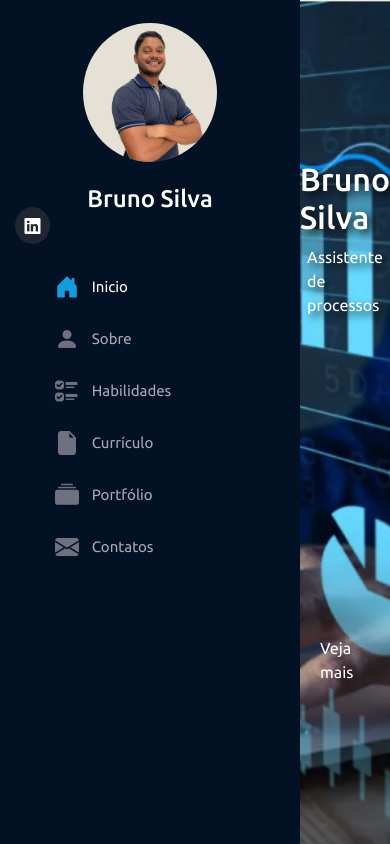
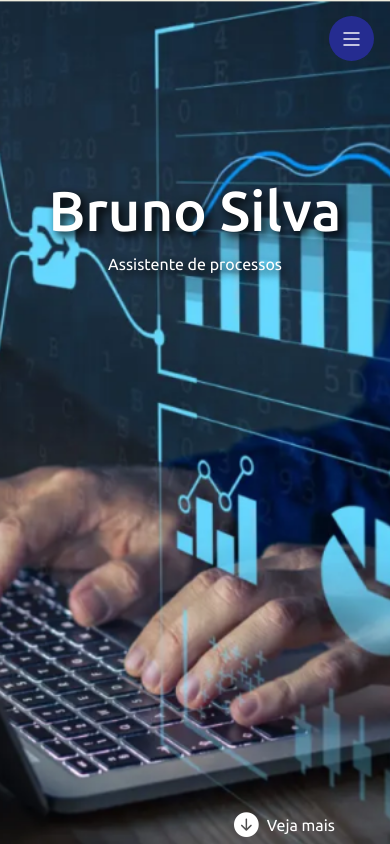
Before and after one commit to BBRRUUNNOO/curriculo_web, a Flask app: page / in a window 390 px wide. Run offline with Flask 3, Linux system fonts and the light colour scheme; some libraries are stand-ins or nearby versions.

Commit message:
menu responsivo

```diff
--- a/static/script.js
+++ b/static/script.js
@@ -0,0 +1,11 @@
+/* Abre e fecha menu lateral em mobile*/
+
+const menuMobile = document.querySelector('.menu-mobile')
+const body = document.querySelector('body')
+
+menuMobile.addEventListener('click' , () => {
+    menuMobile.classList.contains("bi-list")
+    ? menuMobile.classList.replace("bi-list", "bi-x")
+    : menuMobile.classList.replace("bi-x", "bi-list");
+    body.classList.toggle("menu-nav-active");
+});
--- a/static/style.css
+++ b/static/style.css
@@ -116,3 +116,47 @@ section#inicio div#arraste a {
     text-decoration: none;
     color: #fff;
 }
+
+i.menu-mobile{
+    position: fixed;
+    color: #fff;
+    background-color: #252c90;
+    right: 1rem;
+    top: 1rem;
+    font-size: 1.5rem;
+    border-radius: 4rem;
+    cursor: pointer;
+    z-index: 10;
+    width: 45px;
+    height: 45px;
+    display: none;
+    justify-content: center;
+    align-items: center;
+}
+
+.menu-nav-active {
+    overflow: hidden;
+}
+
+.menu-nav-active #header {
+    left: 0;
+}
+
+@media (max-width: 1024px) {
+    #header {
+        left: -300px;
+    }
+    i.menu-mobile{
+        display: flex;
+    }
+    section#inicio h2{
+        font-size: 3.5rem;
+    }
+    section#inicio span#subtitle{
+        margin-right: 0;
+        font-size: 1rem;
+    }
+    #main{
+        margin-left: 0;
+    }
+}
--- a/templates/index.html
+++ b/templates/index.html
@@ -10,6 +10,7 @@
     <title>curriculo</title>
 </head>
 <body>
+    <i class="bi bi-list menu-mobile"></i>
     <aside id="header">
         <section class="profile">
             <img src="../static/img/Brunoperfil.png" alt="Foto de bruno">
@@ -58,9 +59,9 @@
                 <span id="subtitle" class="text-white text-shadow">Assistente de processos</span>
             </div>
 
-            <div class="col-md-7 d-flex justify-content-end align-items-center">
+            <div class="col-md-7 d-flex justify-content-end align-items-end">
                 <div id="arraste" class="d-flex align-items-center">
-                    <i class="bi bi-arrown-down text-white pe-2 fs-2" aria-hidden="true"></i>
+                    <i class="bi bi-arrow-down-circle-fill text-white pe-2 fs-2" aria-hidden="true"></i>
                 <a href="">Veja mais</a>
                 </div>
             </div>
```
